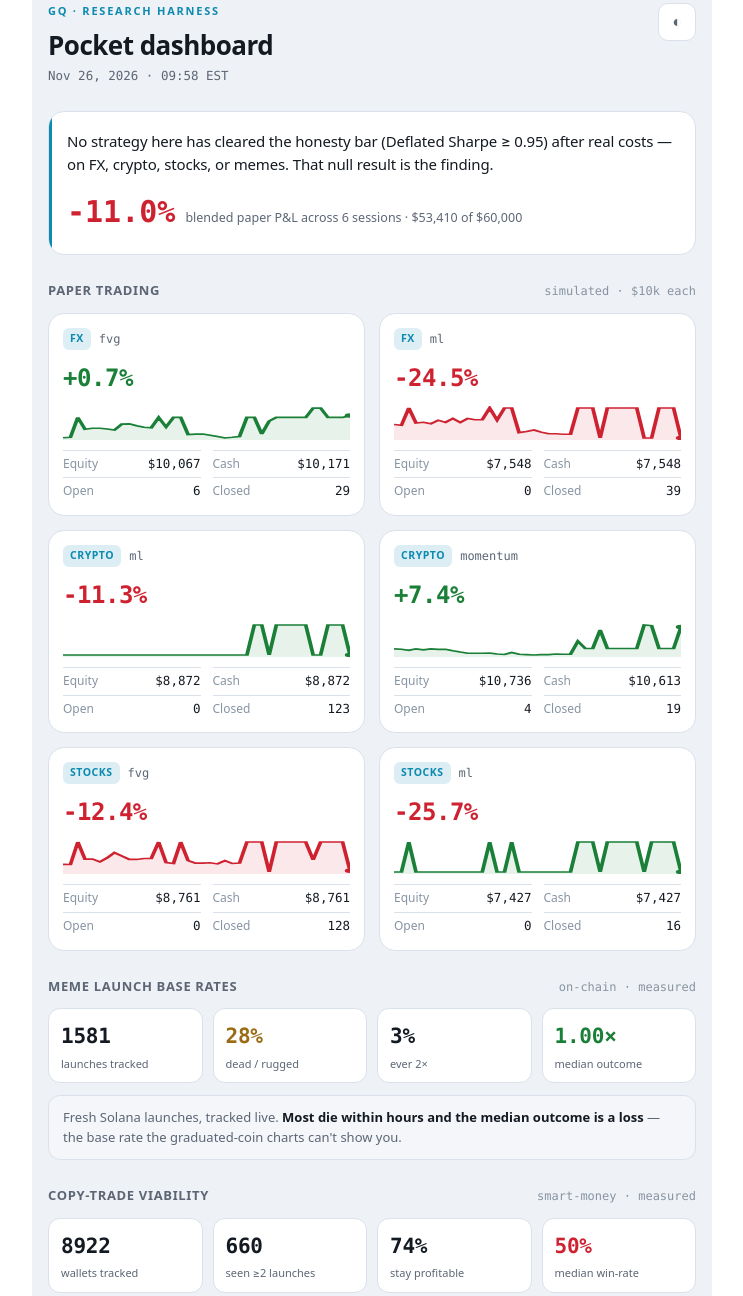
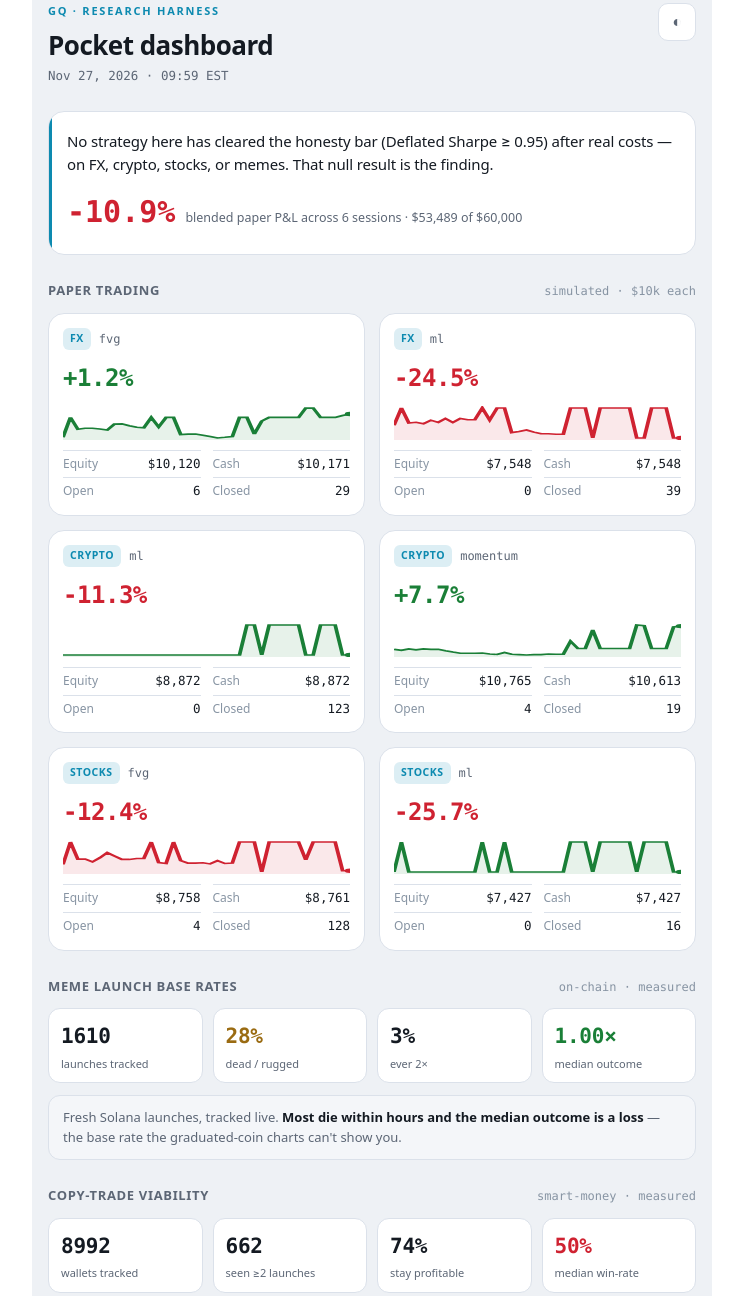
Before and after one commit to eugenewilliams2/gq-research-dashboard, a plain HTML site: page index.html in a window 1280 px wide. Shown: the part 27-1323 px from the top of the page, without its empty margins (268-1011 px from the left). Drawn offline with Linux system fonts and the light colour scheme.

Commit message:
dashboard: 2026-11-27T14:59:39Z

```diff
--- a/index.html
+++ b/index.html
@@ -105,7 +105,7 @@
     <div>
       <div class="eyebrow">GQ · Research Harness</div>
       <h1>Pocket dashboard</h1>
-      <div class="stamp">Nov 26, 2026 · 09:58 EST</div>
+      <div class="stamp">Nov 27, 2026 · 09:59 EST</div>
     </div>
     <button class="theme-btn" onclick="var r=document.documentElement;r.dataset.theme=(r.dataset.theme==='light'?'dark':'light');" aria-label="Toggle light and dark theme">◐</button>
   </div>
@@ -114,8 +114,8 @@
     <article class="card verdict">
       <div class="big">No strategy here has cleared the honesty bar (Deflated Sharpe ≥ 0.95) after real costs — on FX, crypto, stocks, or memes. That null result is the finding.</div>
       <div class="roll">
-        <span class="n neg">-11.0%</span>
-        <span class="sub">blended paper P&amp;L across 6 sessions · $53,410 of $60,000</span>
+        <span class="n neg">-10.9%</span>
+        <span class="sub">blended paper P&amp;L across 6 sessions · $53,489 of $60,000</span>
       </div>
     </article>
   </section>
@@ -129,10 +129,10 @@
           <span class="badge">FX</span>
           <span class="strat">fvg</span>
         </div>
-        <div class="pnl">+0.7%</div>
-        <div class="spark-wrap"><svg class="spark up" viewBox="0 0 120 34" preserveAspectRatio="none" aria-hidden="true"><polygon points="0,34 0.0,31.8 3.1,31.3 6.2,11.4 9.2,23.3 12.3,22.3 15.4,22.3 18.5,23.0 21.5,24.0 24.6,18.1 27.7,17.9 30.8,19.7 33.8,21.3 36.9,21.8 40.0,11.4 43.1,20.9 46.2,11.4 49.2,11.4 52.3,28.5 55.4,28.1 58.5,28.1 61.5,29.3 64.6,30.6 67.7,32.0 70.8,31.3 73.8,30.5 76.9,11.4 80.0,11.4 83.1,28.0 86.2,15.0 89.2,11.4 92.3,11.4 95.4,11.4 98.5,11.4 101.5,11.4 104.6,2.1 107.7,2.0 110.8,11.4 113.8,11.4 116.9,11.4 120.0,9.5 120,34" class="spark-fill"/><polyline points="0.0,31.8 3.1,31.3 6.2,11.4 9.2,23.3 12.3,22.3 15.4,22.3 18.5,23.0 21.5,24.0 24.6,18.1 27.7,17.9 30.8,19.7 33.8,21.3 36.9,21.8 40.0,11.4 43.1,20.9 46.2,11.4 49.2,11.4 52.3,28.5 55.4,28.1 58.5,28.1 61.5,29.3 64.6,30.6 67.7,32.0 70.8,31.3 73.8,30.5 76.9,11.4 80.0,11.4 83.1,28.0 86.2,15.0 89.2,11.4 92.3,11.4 95.4,11.4 98.5,11.4 101.5,11.4 104.6,2.1 107.7,2.0 110.8,11.4 113.8,11.4 116.9,11.4 120.0,9.5" class="spark-line" fill="none"/><circle cx="120.0" cy="9.5" r="2.2" class="spark-dot"/></svg></div>
+        <div class="pnl">+1.2%</div>
+        <div class="spark-wrap"><svg class="spark up" viewBox="0 0 120 34" preserveAspectRatio="none" aria-hidden="true"><polygon points="0,34 0.0,31.3 3.1,11.4 6.2,23.3 9.2,22.3 12.3,22.3 15.4,23.0 18.5,24.0 21.5,18.1 24.6,17.9 27.7,19.7 30.8,21.3 33.8,21.8 36.9,11.4 40.0,20.9 43.1,11.4 46.2,11.4 49.2,28.5 52.3,28.1 55.4,28.1 58.5,29.3 61.5,30.6 64.6,32.0 67.7,31.3 70.8,30.5 73.8,11.4 76.9,11.4 80.0,28.0 83.1,15.0 86.2,11.4 89.2,11.4 92.3,11.4 95.4,11.4 98.5,11.4 101.5,2.1 104.6,2.0 107.7,11.4 110.8,11.4 113.8,11.4 116.9,9.5 120.0,8.0 120,34" class="spark-fill"/><polyline points="0.0,31.3 3.1,11.4 6.2,23.3 9.2,22.3 12.3,22.3 15.4,23.0 18.5,24.0 21.5,18.1 24.6,17.9 27.7,19.7 30.8,21.3 33.8,21.8 36.9,11.4 40.0,20.9 43.1,11.4 46.2,11.4 49.2,28.5 52.3,28.1 55.4,28.1 58.5,29.3 61.5,30.6 64.6,32.0 67.7,31.3 70.8,30.5 73.8,11.4 76.9,11.4 80.0,28.0 83.1,15.0 86.2,11.4 89.2,11.4 92.3,11.4 95.4,11.4 98.5,11.4 101.5,2.1 104.6,2.0 107.7,11.4 110.8,11.4 113.8,11.4 116.9,9.5 120.0,8.0" class="spark-line" fill="none"/><circle cx="120.0" cy="8.0" r="2.2" class="spark-dot"/></svg></div>
         <dl class="rows">
-          <div><dt>Equity</dt><dd>$10,067</dd></div>
+          <div><dt>Equity</dt><dd>$10,120</dd></div>
           <div><dt>Cash</dt><dd>$10,171</dd></div>
           <div><dt>Open</dt><dd>6</dd></div>
           <div><dt>Closed</dt><dd>29</dd></div>
@@ -145,7 +145,7 @@
           <span class="strat">ml</span>
         </div>
         <div class="pnl">-24.5%</div>
-        <div class="spark-wrap"><svg class="spark down" viewBox="0 0 120 34" preserveAspectRatio="none" aria-hidden="true"><polygon points="0,34 0.0,18.5 3.1,19.3 6.2,2.0 9.2,17.0 12.3,16.3 15.4,17.7 18.5,14.2 21.5,16.3 24.6,12.5 27.7,16.4 30.8,12.5 33.8,13.7 36.9,13.7 40.0,2.0 43.1,14.0 46.2,2.0 49.2,2.0 52.3,26.6 55.4,25.4 58.5,24.0 61.5,26.1 64.6,27.8 67.7,27.8 70.8,28.3 73.8,28.2 76.9,2.0 80.0,2.0 83.1,2.0 86.2,32.0 89.2,2.0 92.3,2.0 95.4,2.0 98.5,2.0 101.5,2.0 104.6,32.0 107.7,32.0 110.8,2.0 113.8,2.0 116.9,2.0 120.0,32.0 120,34" class="spark-fill"/><polyline points="0.0,18.5 3.1,19.3 6.2,2.0 9.2,17.0 12.3,16.3 15.4,17.7 18.5,14.2 21.5,16.3 24.6,12.5 27.7,16.4 30.8,12.5 33.8,13.7 36.9,13.7 40.0,2.0 43.1,14.0 46.2,2.0 49.2,2.0 52.3,26.6 55.4,25.4 58.5,24.0 61.5,26.1 64.6,27.8 67.7,27.8 70.8,28.3 73.8,28.2 76.9,2.0 80.0,2.0 83.1,2.0 86.2,32.0 89.2,2.0 92.3,2.0 95.4,2.0 98.5,2.0 101.5,2.0 104.6,32.0 107.7,32.0 110.8,2.0 113.8,2.0 116.9,2.0 120.0,32.0" class="spark-line" fill="none"/><circle cx="120.0" cy="32.0" r="2.2" class="spark-dot"/></svg></div>
+        <div class="spark-wrap"><svg class="spark down" viewBox="0 0 120 34" preserveAspectRatio="none" aria-hidden="true"><polygon points="0,34 0.0,19.3 3.1,2.0 6.2,17.0 9.2,16.3 12.3,17.7 15.4,14.2 18.5,16.3 21.5,12.5 24.6,16.4 27.7,12.5 30.8,13.7 33.8,13.7 36.9,2.0 40.0,14.0 43.1,2.0 46.2,2.0 49.2,26.6 52.3,25.4 55.4,24.0 58.5,26.1 61.5,27.8 64.6,27.8 67.7,28.3 70.8,28.2 73.8,2.0 76.9,2.0 80.0,2.0 83.1,32.0 86.2,2.0 89.2,2.0 92.3,2.0 95.4,2.0 98.5,2.0 101.5,32.0 104.6,32.0 107.7,2.0 110.8,2.0 113.8,2.0 116.9,32.0 120.0,32.0 120,34" class="spark-fill"/><polyline points="0.0,19.3 3.1,2.0 6.2,17.0 9.2,16.3 12.3,17.7 15.4,14.2 18.5,16.3 21.5,12.5 24.6,16.4 27.7,12.5 30.8,13.7 33.8,13.7 36.9,2.0 40.0,14.0 43.1,2.0 46.2,2.0 49.2,26.6 52.3,25.4 55.4,24.0 58.5,26.1 61.5,27.8 64.6,27.8 67.7,28.3 70.8,28.2 73.8,2.0 76.9,2.0 80.0,2.0 83.1,32.0 86.2,2.0 89.2,2.0 92.3,2.0 95.4,2.0 98.5,2.0 101.5,32.0 104.6,32.0 107.7,2.0 110.8,2.0 113.8,2.0 116.9,32.0 120.0,32.0" class="spark-line" fill="none"/><circle cx="120.0" cy="32.0" r="2.2" class="spark-dot"/></svg></div>
         <dl class="rows">
           <div><dt>Equity</dt><dd>$7,548</dd></div>
           <div><dt>Cash</dt><dd>$7,548</dd></div>
@@ -160,7 +160,7 @@
           <span class="strat">ml</span>
         </div>
         <div class="pnl">-11.3%</div>
-        <div class="spark-wrap"><svg class="spark up" viewBox="0 0 120 34" preserveAspectRatio="none" aria-hidden="true"><polygon points="0,34 0.0,32.0 3.1,32.0 6.2,32.0 9.2,32.0 12.3,32.0 15.4,32.0 18.5,32.0 21.5,32.0 24.6,32.0 27.7,32.0 30.8,32.0 33.8,32.0 36.9,32.0 40.0,32.0 43.1,32.0 46.2,32.0 49.2,32.0 52.3,32.0 55.4,32.0 58.5,32.0 61.5,32.0 64.6,32.0 67.7,32.0 70.8,32.0 73.8,32.0 76.9,32.0 80.0,2.0 83.1,2.0 86.2,32.0 89.2,2.0 92.3,2.0 95.4,2.0 98.5,2.0 101.5,2.0 104.6,32.0 107.7,32.0 110.8,2.0 113.8,2.0 116.9,2.0 120.0,32.0 120,34" class="spark-fill"/><polyline points="0.0,32.0 3.1,32.0 6.2,32.0 9.2,32.0 12.3,32.0 15.4,32.0 18.5,32.0 21.5,32.0 24.6,32.0 27.7,32.0 30.8,32.0 33.8,32.0 36.9,32.0 40.0,32.0 43.1,32.0 46.2,32.0 49.2,32.0 52.3,32.0 55.4,32.0 58.5,32.0 61.5,32.0 64.6,32.0 67.7,32.0 70.8,32.0 73.8,32.0 76.9,32.0 80.0,2.0 83.1,2.0 86.2,32.0 89.2,2.0 92.3,2.0 95.4,2.0 98.5,2.0 101.5,2.0 104.6,32.0 107.7,32.0 110.8,2.0 113.8,2.0 116.9,2.0 120.0,32.0" class="spark-line" fill="none"/><circle cx="120.0" cy="32.0" r="2.2" class="spark-dot"/></svg></div>
+        <div class="spark-wrap"><svg class="spark up" viewBox="0 0 120 34" preserveAspectRatio="none" aria-hidden="true"><polygon points="0,34 0.0,32.0 3.1,32.0 6.2,32.0 9.2,32.0 12.3,32.0 15.4,32.0 18.5,32.0 21.5,32.0 24.6,32.0 27.7,32.0 30.8,32.0 33.8,32.0 36.9,32.0 40.0,32.0 43.1,32.0 46.2,32.0 49.2,32.0 52.3,32.0 55.4,32.0 58.5,32.0 61.5,32.0 64.6,32.0 67.7,32.0 70.8,32.0 73.8,32.0 76.9,2.0 80.0,2.0 83.1,32.0 86.2,2.0 89.2,2.0 92.3,2.0 95.4,2.0 98.5,2.0 101.5,32.0 104.6,32.0 107.7,2.0 110.8,2.0 113.8,2.0 116.9,32.0 120.0,32.0 120,34" class="spark-fill"/><polyline points="0.0,32.0 3.1,32.0 6.2,32.0 9.2,32.0 12.3,32.0 15.4,32.0 18.5,32.0 21.5,32.0 24.6,32.0 27.7,32.0 30.8,32.0 33.8,32.0 36.9,32.0 40.0,32.0 43.1,32.0 46.2,32.0 49.2,32.0 52.3,32.0 55.4,32.0 58.5,32.0 61.5,32.0 64.6,32.0 67.7,32.0 70.8,32.0 73.8,32.0 76.9,2.0 80.0,2.0 83.1,32.0 86.2,2.0 89.2,2.0 92.3,2.0 95.4,2.0 98.5,2.0 101.5,32.0 104.6,32.0 107.7,2.0 110.8,2.0 113.8,2.0 116.9,32.0 120.0,32.0" class="spark-line" fill="none"/><circle cx="120.0" cy="32.0" r="2.2" class="spark-dot"/></svg></div>
         <dl class="rows">
           <div><dt>Equity</dt><dd>$8,872</dd></div>
           <div><dt>Cash</dt><dd>$8,872</dd></div>
@@ -174,10 +174,10 @@
           <span class="badge">Crypto</span>
           <span class="strat">momentum</span>
         </div>
-        <div class="pnl">+7.4%</div>
-        <div class="spark-wrap"><svg class="spark up" viewBox="0 0 120 34" preserveAspectRatio="none" aria-hidden="true"><polygon points="0,34 0.0,25.9 3.1,26.3 6.2,27.3 9.2,25.9 12.3,26.8 15.4,25.9 18.5,26.4 21.5,26.3 24.6,27.8 27.7,29.1 30.8,30.3 33.8,30.2 36.9,30.3 40.0,30.1 43.1,31.0 46.2,31.5 49.2,29.5 52.3,31.2 55.4,31.6 58.5,32.0 61.5,31.6 64.6,31.6 67.7,31.0 70.8,31.3 73.8,31.3 76.9,18.3 80.0,25.5 83.1,25.5 86.2,7.0 89.2,25.5 92.3,25.5 95.4,25.5 98.5,25.5 101.5,25.5 104.6,2.0 107.7,2.6 110.8,25.5 113.8,25.5 116.9,25.5 120.0,3.9 120,34" class="spark-fill"/><polyline points="0.0,25.9 3.1,26.3 6.2,27.3 9.2,25.9 12.3,26.8 15.4,25.9 18.5,26.4 21.5,26.3 24.6,27.8 27.7,29.1 30.8,30.3 33.8,30.2 36.9,30.3 40.0,30.1 43.1,31.0 46.2,31.5 49.2,29.5 52.3,31.2 55.4,31.6 58.5,32.0 61.5,31.6 64.6,31.6 67.7,31.0 70.8,31.3 73.8,31.3 76.9,18.3 80.0,25.5 83.1,25.5 86.2,7.0 89.2,25.5 92.3,25.5 95.4,25.5 98.5,25.5 101.5,25.5 104.6,2.0 107.7,2.6 110.8,25.5 113.8,25.5 116.9,25.5 120.0,3.9" class="spark-line" fill="none"/><circle cx="120.0" cy="3.9" r="2.2" class="spark-dot"/></svg></div>
+        <div class="pnl">+7.7%</div>
+        <div class="spark-wrap"><svg class="spark up" viewBox="0 0 120 34" preserveAspectRatio="none" aria-hidden="true"><polygon points="0,34 0.0,26.3 3.1,27.3 6.2,25.9 9.2,26.8 12.3,25.9 15.4,26.4 18.5,26.3 21.5,27.8 24.6,29.1 27.7,30.3 30.8,30.2 33.8,30.3 36.9,30.1 40.0,31.0 43.1,31.5 46.2,29.5 49.2,31.2 52.3,31.6 55.4,32.0 58.5,31.6 61.5,31.6 64.6,31.0 67.7,31.3 70.8,31.3 73.8,18.3 76.9,25.5 80.0,25.5 83.1,7.0 86.2,25.5 89.2,25.5 92.3,25.5 95.4,25.5 98.5,25.5 101.5,2.0 104.6,2.6 107.7,25.5 110.8,25.5 113.8,25.5 116.9,3.9 120.0,3.1 120,34" class="spark-fill"/><polyline points="0.0,26.3 3.1,27.3 6.2,25.9 9.2,26.8 12.3,25.9 15.4,26.4 18.5,26.3 21.5,27.8 24.6,29.1 27.7,30.3 30.8,30.2 33.8,30.3 36.9,30.1 40.0,31.0 43.1,31.5 46.2,29.5 49.2,31.2 52.3,31.6 55.4,32.0 58.5,31.6 61.5,31.6 64.6,31.0 67.7,31.3 70.8,31.3 73.8,18.3 76.9,25.5 80.0,25.5 83.1,7.0 86.2,25.5 89.2,25.5 92.3,25.5 95.4,25.5 98.5,25.5 101.5,2.0 104.6,2.6 107.7,25.5 110.8,25.5 113.8,25.5 116.9,3.9 120.0,3.1" class="spark-line" fill="none"/><circle cx="120.0" cy="3.1" r="2.2" class="spark-dot"/></svg></div>
         <dl class="rows">
-          <div><dt>Equity</dt><dd>$10,736</dd></div>
+          <div><dt>Equity</dt><dd>$10,765</dd></div>
           <div><dt>Cash</dt><dd>$10,613</dd></div>
           <div><dt>Open</dt><dd>4</dd></div>
           <div><dt>Closed</dt><dd>19</dd></div>
@@ -190,11 +190,11 @@
           <span class="strat">fvg</span>
         </div>
         <div class="pnl">-12.4%</div>
-        <div class="spark-wrap"><svg class="spark down" viewBox="0 0 120 34" preserveAspectRatio="none" aria-hidden="true"><polygon points="0,34 0.0,24.4 3.1,24.5 6.2,2.0 9.2,19.1 12.3,19.0 15.4,21.9 18.5,17.8 21.5,12.6 24.6,16.0 27.7,19.4 30.8,19.4 33.8,18.5 36.9,18.5 40.0,2.0 43.1,22.6 46.2,23.4 49.2,2.0 52.3,20.6 55.4,23.1 58.5,23.1 61.5,22.8 64.6,23.9 67.7,20.7 70.8,23.5 73.8,23.0 76.9,2.0 80.0,2.0 83.1,2.0 86.2,32.0 89.2,2.0 92.3,2.0 95.4,2.0 98.5,2.0 101.5,2.0 104.6,19.9 107.7,2.0 110.8,2.0 113.8,2.0 116.9,2.0 120.0,30.7 120,34" class="spark-fill"/><polyline points="0.0,24.4 3.1,24.5 6.2,2.0 9.2,19.1 12.3,19.0 15.4,21.9 18.5,17.8 21.5,12.6 24.6,16.0 27.7,19.4 30.8,19.4 33.8,18.5 36.9,18.5 40.0,2.0 43.1,22.6 46.2,23.4 49.2,2.0 52.3,20.6 55.4,23.1 58.5,23.1 61.5,22.8 64.6,23.9 67.7,20.7 70.8,23.5 73.8,23.0 76.9,2.0 80.0,2.0 83.1,2.0 86.2,32.0 89.2,2.0 92.3,2.0 95.4,2.0 98.5,2.0 101.5,2.0 104.6,19.9 107.7,2.0 110.8,2.0 113.8,2.0 116.9,2.0 120.0,30.7" class="spark-line" fill="none"/><circle cx="120.0" cy="30.7" r="2.2" class="spark-dot"/></svg></div>
+        <div class="spark-wrap"><svg class="spark down" viewBox="0 0 120 34" preserveAspectRatio="none" aria-hidden="true"><polygon points="0,34 0.0,24.5 3.1,2.0 6.2,19.1 9.2,19.0 12.3,21.9 15.4,17.8 18.5,12.6 21.5,16.0 24.6,19.4 27.7,19.4 30.8,18.5 33.8,18.5 36.9,2.0 40.0,22.6 43.1,23.4 46.2,2.0 49.2,20.6 52.3,23.1 55.4,23.1 58.5,22.8 61.5,23.9 64.6,20.7 67.7,23.5 70.8,23.0 73.8,2.0 76.9,2.0 80.0,2.0 83.1,32.0 86.2,2.0 89.2,2.0 92.3,2.0 95.4,2.0 98.5,2.0 101.5,19.9 104.6,2.0 107.7,2.0 110.8,2.0 113.8,2.0 116.9,30.7 120.0,30.8 120,34" class="spark-fill"/><polyline points="0.0,24.5 3.1,2.0 6.2,19.1 9.2,19.0 12.3,21.9 15.4,17.8 18.5,12.6 21.5,16.0 24.6,19.4 27.7,19.4 30.8,18.5 33.8,18.5 36.9,2.0 40.0,22.6 43.1,23.4 46.2,2.0 49.2,20.6 52.3,23.1 55.4,23.1 58.5,22.8 61.5,23.9 64.6,20.7 67.7,23.5 70.8,23.0 73.8,2.0 76.9,2.0 80.0,2.0 83.1,32.0 86.2,2.0 89.2,2.0 92.3,2.0 95.4,2.0 98.5,2.0 101.5,19.9 104.6,2.0 107.7,2.0 110.8,2.0 113.8,2.0 116.9,30.7 120.0,30.8" class="spark-line" fill="none"/><circle cx="120.0" cy="30.8" r="2.2" class="spark-dot"/></svg></div>
         <dl class="rows">
-          <div><dt>Equity</dt><dd>$8,761</dd></div>
+          <div><dt>Equity</dt><dd>$8,758</dd></div>
           <div><dt>Cash</dt><dd>$8,761</dd></div>
-          <div><dt>Open</dt><dd>0</dd></div>
+          <div><dt>Open</dt><dd>4</dd></div>
           <div><dt>Closed</dt><dd>128</dd></div>
         </dl>
       </article>
@@ -205,7 +205,7 @@
           <span class="strat">ml</span>
         </div>
         <div class="pnl">-25.7%</div>
-        <div class="spark-wrap"><svg class="spark up" viewBox="0 0 120 34" preserveAspectRatio="none" aria-hidden="true"><polygon points="0,34 0.0,32.0 3.1,32.0 6.2,2.0 9.2,32.0 12.3,32.0 15.4,32.0 18.5,32.0 21.5,32.0 24.6,32.0 27.7,32.0 30.8,32.0 33.8,32.0 36.9,32.0 40.0,2.0 43.1,32.0 46.2,32.0 49.2,2.0 52.3,32.0 55.4,32.0 58.5,32.0 61.5,32.0 64.6,32.0 67.7,32.0 70.8,32.0 73.8,32.0 76.9,2.0 80.0,2.0 83.1,2.0 86.2,32.0 89.2,2.0 92.3,2.0 95.4,2.0 98.5,2.0 101.5,2.0 104.6,32.0 107.7,2.0 110.8,2.0 113.8,2.0 116.9,2.0 120.0,32.0 120,34" class="spark-fill"/><polyline points="0.0,32.0 3.1,32.0 6.2,2.0 9.2,32.0 12.3,32.0 15.4,32.0 18.5,32.0 21.5,32.0 24.6,32.0 27.7,32.0 30.8,32.0 33.8,32.0 36.9,32.0 40.0,2.0 43.1,32.0 46.2,32.0 49.2,2.0 52.3,32.0 55.4,32.0 58.5,32.0 61.5,32.0 64.6,32.0 67.7,32.0 70.8,32.0 73.8,32.0 76.9,2.0 80.0,2.0 83.1,2.0 86.2,32.0 89.2,2.0 92.3,2.0 95.4,2.0 98.5,2.0 101.5,2.0 104.6,32.0 107.7,2.0 110.8,2.0 113.8,2.0 116.9,2.0 120.0,32.0" class="spark-line" fill="none"/><circle cx="120.0" cy="32.0" r="2.2" class="spark-dot"/></svg></div>
+        <div class="spark-wrap"><svg class="spark up" viewBox="0 0 120 34" preserveAspectRatio="none" aria-hidden="true"><polygon points="0,34 0.0,32.0 3.1,2.0 6.2,32.0 9.2,32.0 12.3,32.0 15.4,32.0 18.5,32.0 21.5,32.0 24.6,32.0 27.7,32.0 30.8,32.0 33.8,32.0 36.9,2.0 40.0,32.0 43.1,32.0 46.2,2.0 49.2,32.0 52.3,32.0 55.4,32.0 58.5,32.0 61.5,32.0 64.6,32.0 67.7,32.0 70.8,32.0 73.8,2.0 76.9,2.0 80.0,2.0 83.1,32.0 86.2,2.0 89.2,2.0 92.3,2.0 95.4,2.0 98.5,2.0 101.5,32.0 104.6,2.0 107.7,2.0 110.8,2.0 113.8,2.0 116.9,32.0 120.0,32.0 120,34" class="spark-fill"/><polyline points="0.0,32.0 3.1,2.0 6.2,32.0 9.2,32.0 12.3,32.0 15.4,32.0 18.5,32.0 21.5,32.0 24.6,32.0 27.7,32.0 30.8,32.0 33.8,32.0 36.9,2.0 40.0,32.0 43.1,32.0 46.2,2.0 49.2,32.0 52.3,32.0 55.4,32.0 58.5,32.0 61.5,32.0 64.6,32.0 67.7,32.0 70.8,32.0 73.8,2.0 76.9,2.0 80.0,2.0 83.1,32.0 86.2,2.0 89.2,2.0 92.3,2.0 95.4,2.0 98.5,2.0 101.5,32.0 104.6,2.0 107.7,2.0 110.8,2.0 113.8,2.0 116.9,32.0 120.0,32.0" class="spark-line" fill="none"/><circle cx="120.0" cy="32.0" r="2.2" class="spark-dot"/></svg></div>
         <dl class="rows">
           <div><dt>Equity</dt><dd>$7,427</dd></div>
           <div><dt>Cash</dt><dd>$7,427</dd></div>
@@ -219,7 +219,7 @@
   <section>
     <div class="sec-h"><h2>Meme launch base rates</h2><span class="meta">on-chain · measured</span></div>
     <div class="tiles">
-      <div class="tile "><div class="tile-v">1581</div><div class="tile-l">launches tracked</div></div><div class="tile warn"><div class="tile-v">28%</div><div class="tile-l">dead / rugged</div></div><div class="tile "><div class="tile-v">3%</div><div class="tile-l">ever 2×</div></div><div class="tile pos"><div class="tile-v">1.00×</div><div class="tile-l">median outcome</div></div>
+      <div class="tile "><div class="tile-v">1610</div><div class="tile-l">launches tracked</div></div><div class="tile warn"><div class="tile-v">28%</div><div class="tile-l">dead / rugged</div></div><div class="tile "><div class="tile-v">3%</div><div class="tile-l">ever 2×</div></div><div class="tile pos"><div class="tile-v">1.00×</div><div class="tile-l">median outcome</div></div>
     </div>
     <div class="note">Fresh Solana launches, tracked live. <b>Most die within hours and the
       median outcome is a loss</b> — the base rate the graduated-coin charts can't show you.</div>
@@ -228,7 +228,7 @@
   <section>
     <div class="sec-h"><h2>Copy-trade viability</h2><span class="meta">smart-money · measured</span></div>
     <div class="tiles">
-      <div class="tile "><div class="tile-v">8922</div><div class="tile-l">wallets tracked</div></div><div class="tile "><div class="tile-v">660</div><div class="tile-l">seen ≥2 launches</div></div><div class="tile "><div class="tile-v">74%</div><div class="tile-l">stay profitable</div></div><div class="tile neg"><div class="tile-v">50%</div><div class="tile-l">median win-rate</div></div>
+      <div class="tile "><div class="tile-v">8992</div><div class="tile-l">wallets tracked</div></div><div class="tile "><div class="tile-v">662</div><div class="tile-l">seen ≥2 launches</div></div><div class="tile "><div class="tile-v">74%</div><div class="tile-l">stay profitable</div></div><div class="tile neg"><div class="tile-v">50%</div><div class="tile-l">median win-rate</div></div>
     </div>
     <div class="note">Do early/insider wallets <b>persist</b> so copying pays? A median win-rate near
       50% means no edge to copy — the winners are mostly luck &amp; rotation.</div>
```
